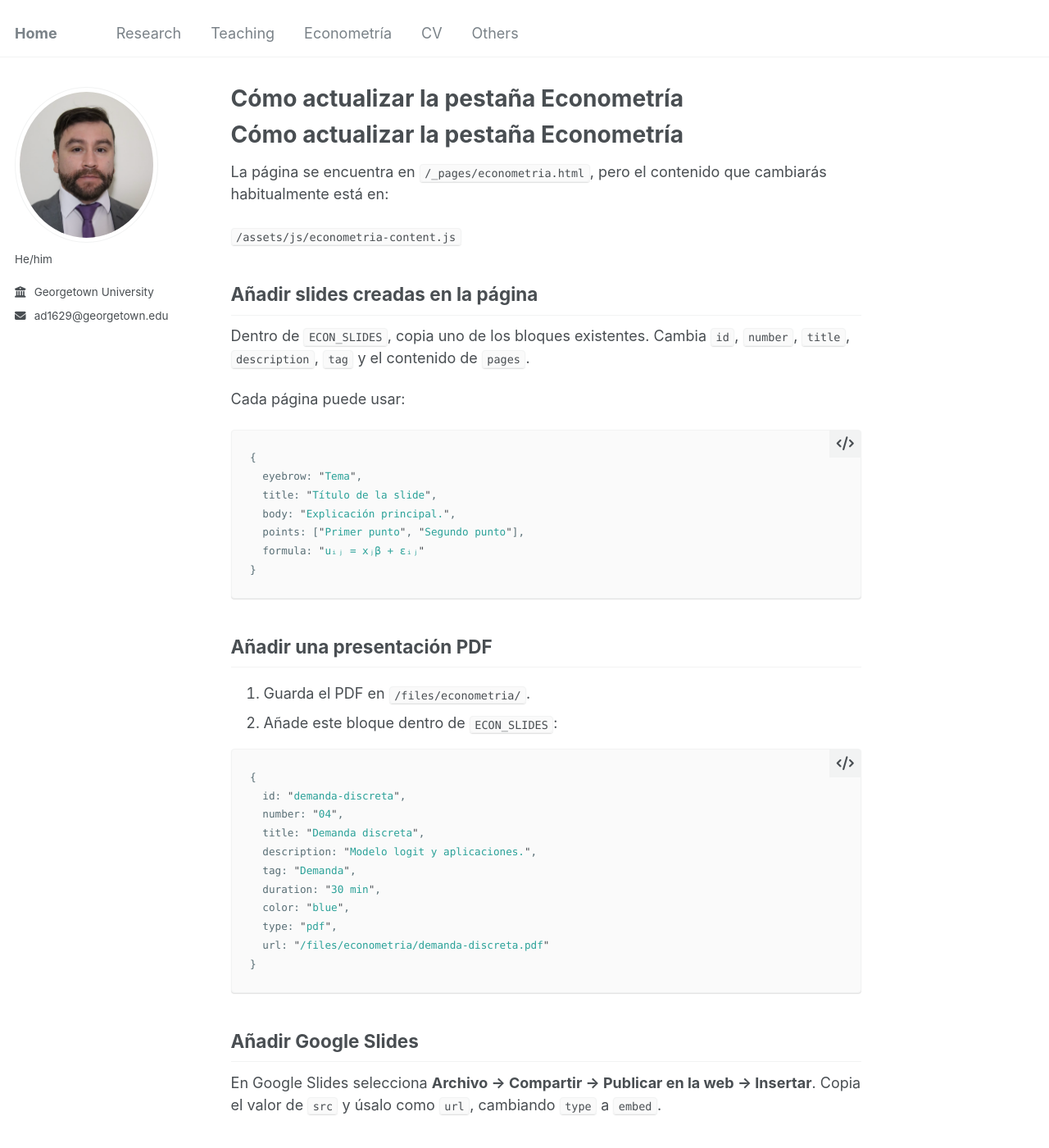
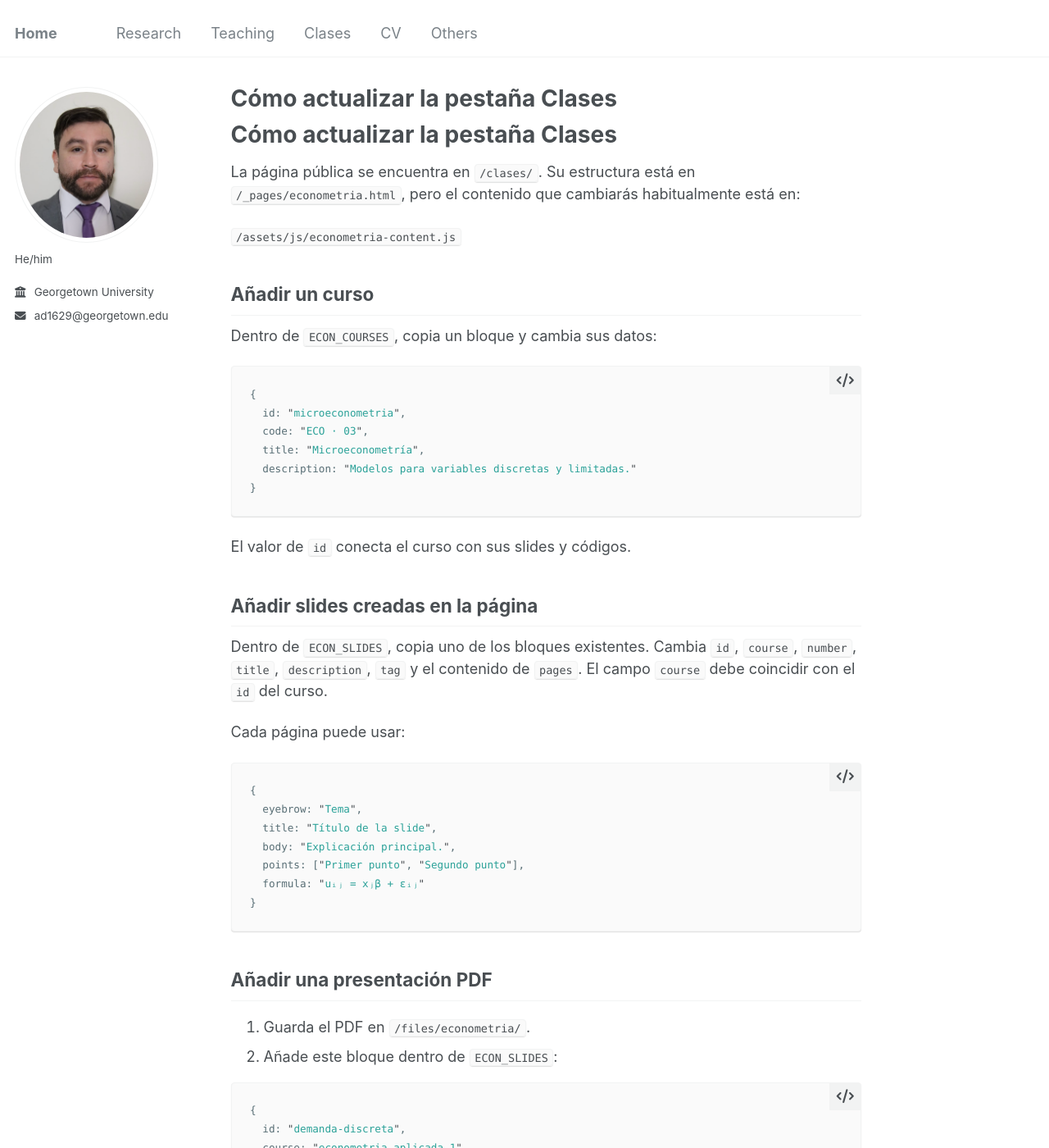
Before and after one commit to angelodiazreyes/angelodiazreyes.github.io, a Jekyll site: the page built from ECONOMETRIA.md, in a window 1280 px wide and 1400 px high. Shown: the whole window at 82% size. Built offline with Jekyll 4.4.1, drawn with Linux system fonts in a browser that asks for light colours; our own code applies the rules of GitHub Pages for plain Markdown files; some of the changed text lies outside the part shown.

Commit message:
Organize teaching materials by course

````diff
--- a/ECONOMETRIA.md
+++ b/ECONOMETRIA.md
@@ -1,12 +1,27 @@
-# Cómo actualizar la pestaña Econometría
+# Cómo actualizar la pestaña Clases
 
-La página se encuentra en `/_pages/econometria.html`, pero el contenido que cambiarás habitualmente está en:
+La página pública se encuentra en `/clases/`. Su estructura está en `/_pages/econometria.html`, pero el contenido que cambiarás habitualmente está en:
 
 `/assets/js/econometria-content.js`
 
+## Añadir un curso
+
+Dentro de `ECON_COURSES`, copia un bloque y cambia sus datos:
+
+```js
+{
+  id: "microeconometria",
+  code: "ECO · 03",
+  title: "Microeconometría",
+  description: "Modelos para variables discretas y limitadas."
+}
+```
+
+El valor de `id` conecta el curso con sus slides y códigos.
+
 ## Añadir slides creadas en la página
 
-Dentro de `ECON_SLIDES`, copia uno de los bloques existentes. Cambia `id`, `number`, `title`, `description`, `tag` y el contenido de `pages`.
+Dentro de `ECON_SLIDES`, copia uno de los bloques existentes. Cambia `id`, `course`, `number`, `title`, `description`, `tag` y el contenido de `pages`. El campo `course` debe coincidir con el `id` del curso.
 
 Cada página puede usar:
 
@@ -28,6 +43,7 @@ Cada página puede usar:
 ```js
 {
   id: "demanda-discreta",
+  course: "econometria-aplicada-1",
   number: "04",
   title: "Demanda discreta",
   description: "Modelo logit y aplicaciones.",
@@ -45,11 +61,12 @@ En Google Slides selecciona **Archivo → Compartir → Publicar en la web → I
 
 ## Añadir un ejercicio de Python
 
-Dentro de `ECON_PYTHON_EXAMPLES`, copia un ejemplo y cambia sus cuatro campos:
+Dentro de `ECON_PYTHON_EXAMPLES`, copia un ejemplo y cambia sus campos. El campo `course` determina en qué curso aparecerá:
 
 ```js
 {
   id: "mi-ejercicio",
+  course: "inferencia-causal",
   title: "Mi ejercicio",
   filename: "mi_ejercicio.py",
   code: `print("Hola")`
--- a/_data/navigation.yml
+++ b/_data/navigation.yml
@@ -11,8 +11,8 @@ main:
   - title: "Teaching"
     url: /teaching/
 
-  - title: "Econometría"
-    url: /econometria/
+  - title: "Clases"
+    url: /clases/
 
   - title: "CV"
     url: /cv/
````
Also changed, not shown: _pages/econometria.html (+8 -7 lines), assets/css/econometria.css (+7 -1 lines), assets/js/econometria-content.js (+98 -0 lines), assets/js/econometria.js (+28 -7 lines).
